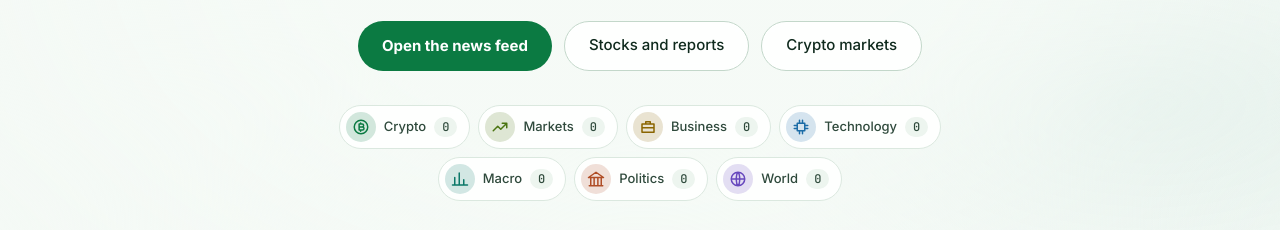
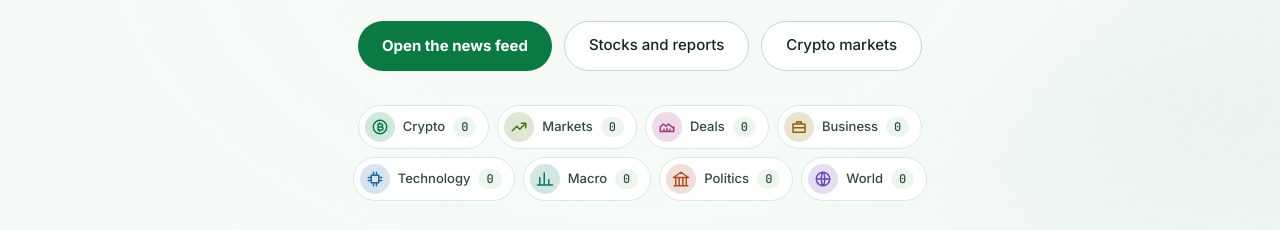
Before and after one commit to leef0100/news-terminal, a website: page public/index.html in a window 1280 px wide. Shown: the part 570-800 px from the top of the page. Drawn offline with Linux system fonts and the light colour scheme; no server answers; a web font is replaced by a local one.

Commit message:
Add a Deals news category; keep demo data off the live request allowance
Co-Authored-By: Claude Fable 5.2 <noreply@anthropic.com>
Claude-Session: https://claude.ai/code/session_0128GxoeydFVgYUQ3huFVwcv

```diff
--- a/public/app.js
+++ b/public/app.js
@@ -7,18 +7,20 @@
     { id: 'all', label: 'Everything', title: 'Live feed' },
     { id: 'crypto', label: 'Crypto', title: 'Crypto' },
     { id: 'markets', label: 'Markets', title: 'Markets' },
+    { id: 'deals', label: 'Deals', title: 'Deals, IPOs and fundraising' },
     { id: 'business', label: 'Business', title: 'Business' },
     { id: 'technology', label: 'Technology', title: 'Technology' },
     { id: 'macro', label: 'Macro', title: 'Macro' },
     { id: 'politics', label: 'Politics', title: 'Politics' },
     { id: 'world', label: 'World', title: 'World' }
   ];
-  var KIND_NAME = { crypto: 'Crypto', markets: 'Markets', business: 'Business', technology: 'Technology', macro: 'Macro', politics: 'Politics', world: 'World' };
+  var KIND_NAME = { deals: 'Deals', crypto: 'Crypto', markets: 'Markets', business: 'Business', technology: 'Technology', macro: 'Macro', politics: 'Politics', world: 'World' };
   var ICONS = {
     all: 'M12 3 3 8l9 5 9-5-9-5z M3 13l9 5 9-5 M3 18l9 5 9-5',
     crypto: 'M12 3a9 9 0 1 0 0 18a9 9 0 0 0 0-18z M9.5 8h4a2 2 0 0 1 0 4h-4z M9.5 12h4.5a2 2 0 0 1 0 4H9.5z M9.5 8v8 M11.5 6.5V8 M11.5 16v1.5',
     markets: 'M3 17l6-6 4 4 8-8 M15 7h6v6',
     business: 'M4 8h16v11H4z M9 8V5h6v3 M4 13h16',
+    deals: 'M3 12l4-4 4 3 3-3 7 6 M3 12v6h18v-6 M8 18v-3 M12 18v-4 M16 18v-3',
     technology: 'M7 7h10v10H7z M10 3v4 M14 3v4 M10 17v4 M14 17v4 M3 10h4 M3 14h4 M17 10h4 M17 14h4',
     macro: 'M5 20V10 M11 20V4 M17 20v-7 M22 20H2',
     politics: 'M3 21h18 M5 21V10 M9.5 21V10 M14.5 21V10 M19 21V10 M2 10h20L12 3z',
--- a/public/styles.css
+++ b/public/styles.css
@@ -7,7 +7,7 @@
   --warn: #8A5A00; --warn-bg: #FFF3D2; --warn-line: #E6CF8F;
   --up: #0B7A42; --down: #BF3B2B; --down-bg: #FBE7E2;
   --glass: rgba(255, 255, 255, .88); --scrim: rgba(15, 42, 29, .35); --shadow: 0 1px 2px rgba(15, 42, 29, .05), 0 6px 20px rgba(15, 42, 29, .06);
-  --k-all: #0B7A42; --k-crypto: #0B7A42; --k-markets: #4B7512; --k-business: #8A6500; --k-technology: #1B6CA6; --k-macro: #0B7868; --k-politics: #B04E26; --k-world: #6748BD;
+  --k-all: #0B7A42; --k-crypto: #0B7A42; --k-markets: #4B7512; --k-business: #8A6500; --k-deals: #A1367A; --k-technology: #1B6CA6; --k-macro: #0B7868; --k-politics: #B04E26; --k-world: #6748BD;
   --serif: "Instrument Serif", "Iowan Old Style", Georgia, serif;
   --sans: Inter, system-ui, -apple-system, "Segoe UI", sans-serif;
   --mono: "JetBrains Mono", ui-monospace, "SF Mono", Menlo, Consolas, monospace;
@@ -181,7 +181,7 @@ body.compact #feed { gap: 6px; }
 .pill { display: inline-flex; align-items: center; gap: 6px; font-size: 12px; font-weight: 600; padding: 3px 10px; border-radius: 999px; background: var(--accent-bg); color: var(--accent); }
 .pill.warn { background: var(--warn-bg); color: var(--warn); }
 .pill.quiet { background: var(--bar); color: var(--text-2); font-weight: 500; }
-.k-all { --c: var(--k-all); } .k-crypto { --c: var(--k-crypto); } .k-markets { --c: var(--k-markets); } .k-business { --c: var(--k-business); } .k-technology { --c: var(--k-technology); } .k-macro { --c: var(--k-macro); } .k-politics { --c: var(--k-politics); } .k-world { --c: var(--k-world); }
+.k-all { --c: var(--k-all); } .k-crypto { --c: var(--k-crypto); } .k-markets { --c: var(--k-markets); } .k-business { --c: var(--k-business); } .k-deals { --c: var(--k-deals); } .k-technology { --c: var(--k-technology); } .k-macro { --c: var(--k-macro); } .k-politics { --c: var(--k-politics); } .k-world { --c: var(--k-world); }
 
 .dText { font-family: var(--serif); font-size: 24px; line-height: 1.15; }
 .tok { display: flex; flex-direction: column; gap: 10px; width: 100%; padding: 16px; border-radius: 16px; border: 1px solid var(--line); background: var(--panel); color: var(--text); text-align: left; }
--- a/src/enrich.js
+++ b/src/enrich.js
@@ -12,6 +12,8 @@ const URGENT = /\b(breaking|just in|urgent|halts?|halted|hack(ed|s)?|exploit(ed)
 // Topic rules, checked in order; the first match wins, then the source's own topic.
 const TOPICS = [
   ['crypto', /\b(bitcoin|btc|ethereum|ether|solana|crypto\w*|tokens?|stablecoins?|memecoins?|defi|blockchain|altcoins?|airdrops?|on-?chain|nft)\b/i],
+  // Deals come before technology and business: "AI startup raises $2bn" is read for the raise.
+  ['deals', /\b(IPOs?|go(es|ing)? public|public offering|SPACs?|merger|mergers|acquisitions?|acquires?|acquired|to buy|buyout|takeover|funding round|raises? \$[\d.]+|raised \$[\d.]+|Series [A-H]|valuation|valued at|venture capital|private equity|unicorns?)\b/i],
   ['technology', /\b(AI|A\.I\.|artificial intelligence|chips?|chipmakers?|semiconductors?|software|startups?|cyber\w*|data cent(er|re)s?|cloud|robots?|robotics|smartphones?|quantum|tech)\b/i],
   ['business', /\b(CEO|CFO|chief executive|earnings|merger|acquisition|acquires?|buyout|takeover|layoffs?|IPO|revenue|profits?|bankrupt\w*|board|shareholders?|antitrust)\b/i],
   ['markets', /\b(stocks?|shares|S&P|Nasdaq|Dow|equit(y|ies)|bonds?|yields?|oil|gold|commodit(y|ies)|rall(y|ies)|sell-?off|futures|Wall Street|investors?)\b/i],
--- a/src/ingest/demo.js
+++ b/src/ingest/demo.js
@@ -17,6 +17,8 @@ const SCRIPT = [
   ['biz', 'Sample headline: Acme Motors board ousts founder in surprise vote'],
   ['tech', 'Sample headline: Acme Motors ousts founder after surprise board vote'],
   ['world', 'Sample headline: Central bank holds interest rates, signals cuts next quarter'],
+  ['biz', 'Sample headline: Globex files for IPO seeking a $2 billion valuation'],
+  ['tech', 'Sample headline: Initech robotics unit raises $400 million in new funding round'],
   ['crypto', 'Sample headline: Major exchange to list $ROCKET spot pairs at 12:00 UTC'],
   ['tech', 'Sample headline: Globex unveils AI chip, claims record speed'],
   ['x2', 'Sample post: rotating into AI agent names this week, watching $BYTE'],
--- a/src/server.js
+++ b/src/server.js
@@ -39,7 +39,8 @@ export async function createApp({ demo = false, chatOff = false, xToken = '', xD
 
   const matcher = createTokenMatcher(demo ? { fetchImpl: demoFetch() } : {});
   const marketFetch = demo ? demoMarketFetch() : fetch;
-  const hl = createHyperliquid({ fetchImpl: marketFetch });
+  // Demo data is made here, not fetched, so the exchange's allowance does not apply to it.
+  const hl = createHyperliquid({ fetchImpl: marketFetch, ...(demo ? { weightPerMinute: 1e9 } : {}) });
   const xpanel = createXPanel({ token: xToken, demo, dailyPosts: xDailyPosts });
   // Stocks, indexes, company reports, calendars and private markets.
   const tradfi = createTradfi({ demo, env: process.env });
```
